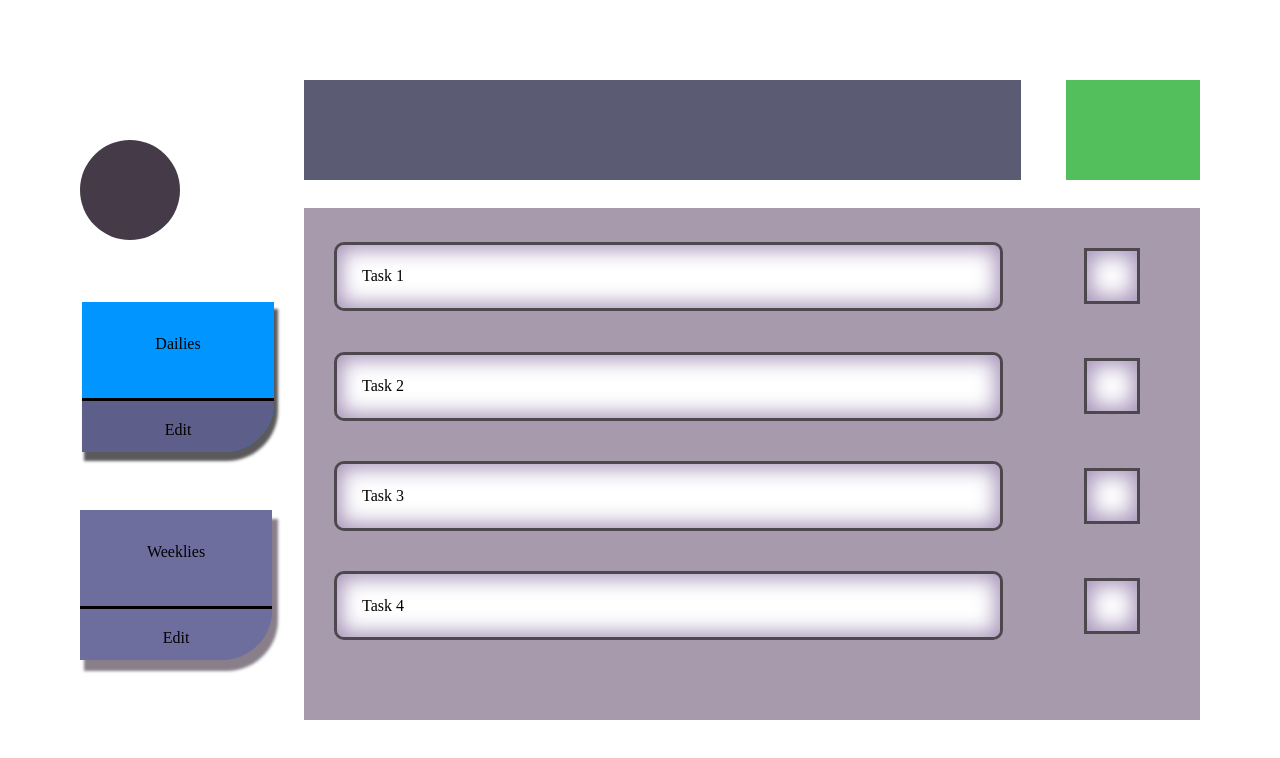
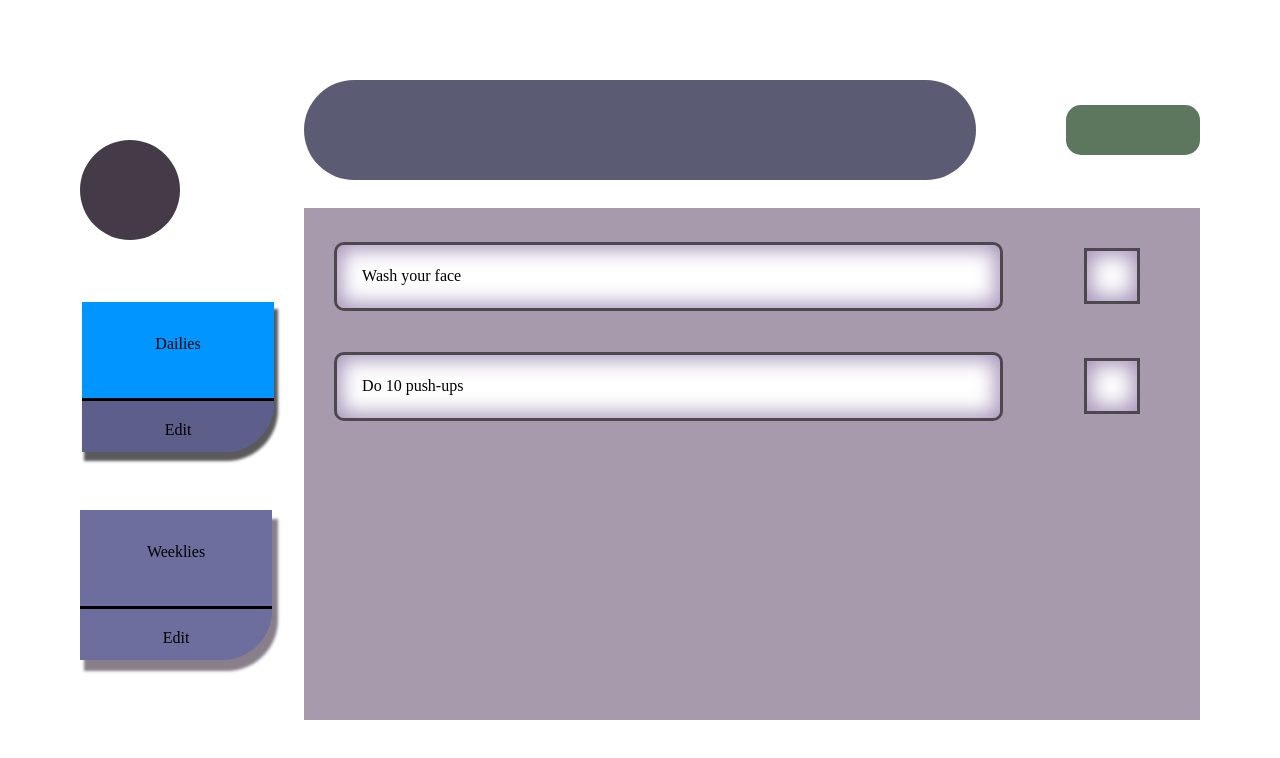
Before and after one commit to Zetakyr/dailies, a React (Vite) app: page / in a window 1280 px wide. Shown: the top 758 px of the page. Built offline with nearby package versions, Linux system fonts and the light colour scheme.

Commit message:
Progress bar functionality

```diff
--- a/src/app.scss
+++ b/src/app.scss
@@ -48,6 +48,7 @@ body{
         align-items: center;
         overflow: hidden;
         text-align: center;
+        cursor: pointer;
 
         .edit {
           border-style: solid;
@@ -105,26 +106,55 @@ body{
     .rc-Child{
       display: flex;
       justify-content: space-between;
+      align-items: center;
     }
 
     .progress{
         width: 75%;
-        padding: 0 2.5%;
+        // padding: 0 2.5%;
         height: 100px;
         background-color: rgb(91, 91, 115);
         display: flex;
         align-items: center;
+        border-radius: 20rem;
+        overflow: hidden;
 
-        .actualProgress {
+        .actualProgressContainer{
+          margin-left: 1.5%;
           height: 80%;
-          background-color: rgb(255, 221, 0);
+          border-radius: 20rem;
+          width: 97%;
+          overflow: hidden;
+
+          .actualProgress {
+            // margin-left: 1.5%;
+            // height: 80%;
+            height: 100%;
+            background-color: rgb(179, 127, 127);
+            // background-color: rgb(45, 218, 50);
+
+            border-radius: 20rem;
+
+            transition: background-color 1s ease-in-out, width 0.5s;
+
+          }
         }
+
+
     }
 
     .resetComplete {
       width: 15%;
-      height: 100px;
+      height: 50%;
+      background-color: rgb(92, 119, 94);
+      border-radius: 15px;
+      transition: background-color 0.3s ease-in-out;
+
+    }
+
+    .rcComplete {
       background-color: rgb(83, 190, 92);
+      cursor: pointer;
     }
 
     .tasks {
@@ -164,6 +194,7 @@ body{
             background-color: white;
             box-shadow: inset 0px 0px 20px 5px rgb(168, 151, 187);
             border-color: rgb(77, 71, 78);
+            cursor: pointer;
           }
 
           .ticked {
--- a/src/pages/CurrentDailyTasks.jsx
+++ b/src/pages/CurrentDailyTasks.jsx
@@ -2,13 +2,18 @@ import React, { useState, useEffect } from "react";
 import CurrentTask from "../components/CurrentTask";
 
 import { useSelector, useDispatch } from "react-redux";
-import { dailySetCurrentTasks, dailyToggleProgress } from "../redux/dailies";
+import {
+  dailySetCurrentTasks,
+  dailyToggleProgress,
+  toggleMandatoryComplete,
+} from "../redux/dailies";
 
 const CurrentDailyTasks = () => {
   const { currentDailies } = useSelector((state) => state.dailies);
   const { dailyPool } = useSelector((state) => state.dailies);
   const dispatch = useDispatch();
   const [progressBar, setProgressBar] = useState(0);
+  const { mandatoryComplete } = useSelector((state) => state.dailies);
 
   let currentDailyCount = currentDailies.length;
   let progressCount = 0;
@@ -39,13 +44,16 @@ const CurrentDailyTasks = () => {
     }
   }
 
-  const getNewDailies = () => {
+  const getMandatoryDailies = () => {
     let firstDailies = [...dailyPool[0]];
+    console.log(firstDailies);
 
     if (firstDailies.length < 1) {
       firstDailies = [...dailyPool[1]];
+      console.log(firstDailies);
       shuffleArray(firstDailies);
       // firstDailies = [...firstDailies];
+      console.log("no mandatories. Gathering from optional.");
     }
 
     if (firstDailies.length > 0) {
@@ -53,9 +61,13 @@ const CurrentDailyTasks = () => {
     }
   };
 
-  // const [currentDailies, setCurrentDailies] = useState(getNewDailies());
-
-  // getNewDailies();
+  const getOptionalDailies = () => {
+    let newDailies = [...dailyPool[1]];
+    shuffleArray(newDailies);
+    if (newDailies.length > 0) {
+      setDailies(newDailies);
+    }
+  };
 
   const toggleTick = (index) => {
     dispatch(dailyToggleProgress({ index }));
@@ -79,15 +91,32 @@ const CurrentDailyTasks = () => {
     <div className="rightContainer">
       <div className="rc-Child">
         <div className="progress">
-          <div
-            className="actualProgress"
-            style={{ width: `${progressBar * 100}%` }}
-          ></div>
+          <div className="actualProgressContainer">
+            <div
+              className="actualProgress"
+              style={{
+                width: `${progressBar * 100}%`,
+                backgroundColor: progressBar === 1 ? "rgb(45, 218, 50)" : "",
+              }}
+            ></div>
+          </div>
         </div>
         <div
-          className="resetComplete"
+          className={`resetComplete ${progressBar === 1 ? "rcComplete" : ""}`}
           onClick={() => {
-            getNewDailies();
+            if (progressBar === 1) {
+              if (mandatoryComplete) {
+                getMandatoryDailies();
+                console.log("getting mandatory");
+              } else {
+                getOptionalDailies();
+                console.log("getting optional");
+              }
+              dispatch(toggleMandatoryComplete());
+            } else {
+              console.log("unfinished.");
+            }
+            // getMandatoryDailies();
           }}
         ></div>
       </div>
--- a/src/redux/dailies.js
+++ b/src/redux/dailies.js
@@ -5,8 +5,8 @@ export const dailiesSlice = createSlice({
     initialState: {
         dailyPool: [
             [
-                // {task: "Wash your face"},
-                // {task: "Do 10 push-ups"},
+                {task: "Wash your face"},
+                {task: "Do 10 push-ups"},
             ],
             [
                 {task: "Cook an egg"},
@@ -17,11 +17,10 @@ export const dailiesSlice = createSlice({
             ],
         ],
         currentDailies: [
-            {task: "Task 1" , progress: false},
-            {task: "Task 2" , progress: false},
-            {task: "Task 3" , progress: false},
-            {task: "Task 4" , progress: false},
+            {task: "Wash your face" , progress: false},
+            {task: "Do 10 push-ups" , progress: false},
         ],
+        mandatoryComplete: false,
     },
     reducers: {
         dailySetPool: (state, action) => {
@@ -41,9 +40,13 @@ export const dailiesSlice = createSlice({
             let {task} = action.payload;
             state.dailyPool[index] = JSON.parse (`{"task": "${task}", "progress": ${progress}}`);
         },
+        toggleMandatoryComplete: (state) => {
+            state.mandatoryComplete = !state.mandatoryComplete;
+            console.log(state.mandatoryComplete);
+        }
     }
 })
 
-export const { dailySetPool, dailySetCurrentTasks, dailyToggleProgress, dailyEditNameName } = dailiesSlice.actions;
+export const { dailySetPool, dailySetCurrentTasks, dailyToggleProgress, dailyEditNameName, toggleMandatoryComplete } = dailiesSlice.actions;
 
 export default dailiesSlice.reducer;
```
